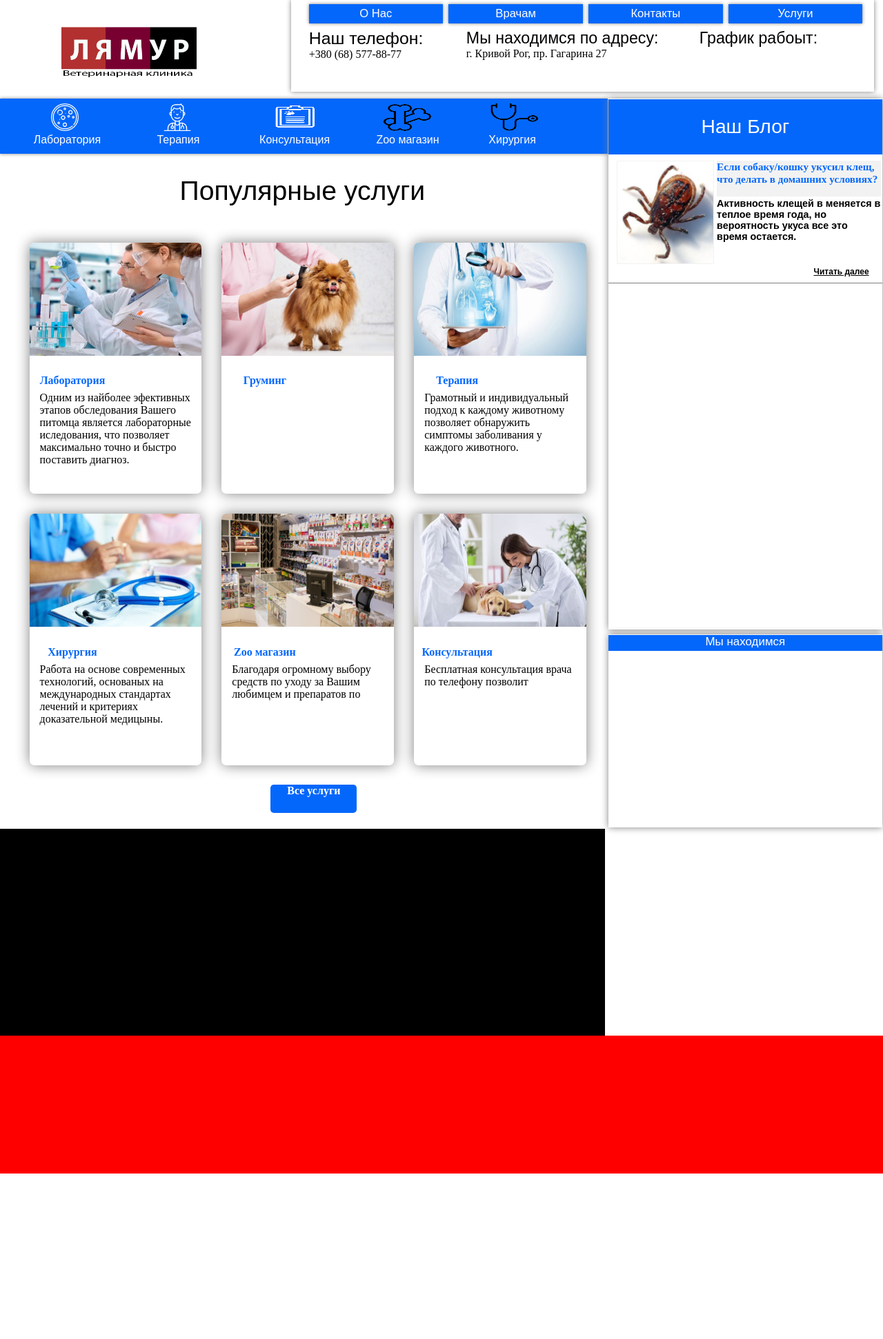
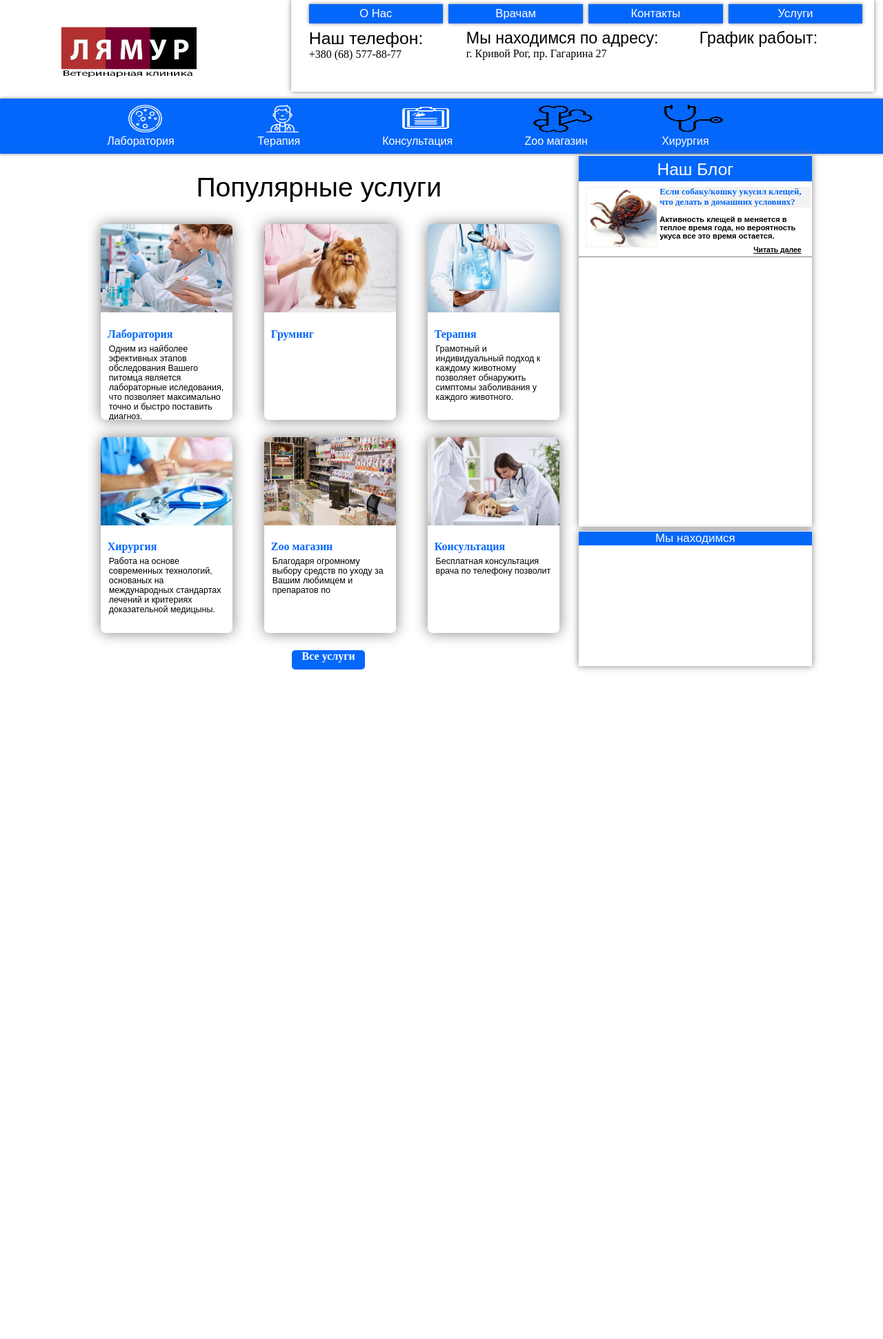
Before and after one commit to MainStar/Lya-mur.ver.2.x, a PHP site: page /index.html in a window 1280 px wide. Shown: the top 1942 px of the page at 69% size. Run offline with PHP 8.4, Linux system fonts and the light colour scheme.

Commit message:
changed block with services and blog

```diff
--- a/index.html
+++ b/index.html
@@ -82,6 +82,7 @@
 				</div>
 			</div>
 		</div>
+		<div class="container_blog_services">
 			<div class="block_blog_map_weather">
 				<div class="block_blog">
 					<div class="block_name_block">
@@ -93,10 +94,10 @@
 						</div>
 						<div class="blog_info">
 							<div class="summary">
-							<a href=""><h4>Если собаку/кошку укусил клещ, что делать в домашних условиях?</h4></a>
+								<a href=""><h4>Если собаку/кошку укусил клещей, что делать в домашних условиях?</h4>	</a>
 							</div>
 							<div class="info">
-							<a><h4>Активность клещей в меняется в теплое время года, но вероятность укуса все это время остается.</h4></a>
+								<a><h4>Активность клещей в меняется в теплое время года, но вероятность укуса все 	это время остается.</h4></a>
 							</div>
 						</div>
 						<div class="blog_link">
@@ -211,12 +212,6 @@
 				</div>
 			</div>
 		</div>
-		<div class="block_contacts">
-
-		</div>
-		<div class="footer">
-
-		</div>
 	</div>
 </body>
 </html>
--- a/styles/services.css
+++ b/styles/services.css
@@ -20,6 +20,7 @@
 	width: 100%;
 	height: 100%;
 	margin-top: 1%;
+	margin-left: %;
 }
 .services_conf{
 	width: 95%;
@@ -29,10 +30,10 @@
 }
 .service{
 	overflow: hidden;
-	width: 30%;
-	height: 45%;
+	width: 27%;
+	height: 50%;
 	margin-top: 3%;
-	margin-left: 3%;
+	margin-left: 5.9%;
 	display: inline-block;
 	border-radius: 7px;
 	box-shadow: 0 0 20px grey;
@@ -58,9 +59,10 @@
 .summary_service{
 	width: 90%;
 	height: 10%;
-	margin-left: -20%;
+	margin-left: 5%;
 	margin-top: -5%;
 	color: #0467FB;
+	text-align: left;
 }
 .summary_service > p{
 	width: 100%;
@@ -68,11 +70,15 @@
 }
 .service_info{
 	width: 90%;
-	height: 50%;
-	margin-top:10%;
+	height: 40%;
+	margin-top:12%;
 	margin-left: 6%;
 	color: black;
 	text-align: left;
+}
+.service_info > p{
+	/*font-size: 90%;*/
+	font: 78% sans-serif;
 }
 .button_services{
 	width: 100%;
--- a/styles/style.css
+++ b/styles/style.css
@@ -108,15 +108,15 @@
 .services{
 	float: left;
 	margin-top: 0.2%;
-	width: 68.8%;
+	width: 100%;
 	height: 4%;
 	background: #0467FB;
 	box-shadow: 0 0 5px grey;
 }
 .services_in_top{
-	width: 95%;
+	width: 80%;
 	height: 100%;
-	margin-left: 3%;
+	margin-left: 10%;
 }
 .service_img{
 	width: 19%;
@@ -145,12 +145,16 @@
 .service_img_info > a{
 	margin-left: 7%;
 }
+.container_blog_services{
+	width: 85%;
+	height: 70%;
+	margin-left: 7%;
+}
 
 /* Конфигурация блока с картой, блогом и погодой */
 .block_blog_map_weather{
 	float: right;
 	margin-right: 0.1%;
-	top: 30.5%;
 	margin-top: 0.2%;
 	width: 31%;
 	height: 70%;
@@ -160,14 +164,14 @@
 .block_blog{
 	overflow-y: auto;
 	overflow-x: hidden;
-	float: right;
+	/*float: right;*/
 	width: 100%;
 	height: 55%;
 	box-shadow: 0 0 10px grey;
 }
 .block_name_block{
 	width: 100%;
-	height: 10.5%;
+	height: 7%;
 	background: #0467FB;
 	font-size: 170%;
 	border-top: 0.2px solid white;
@@ -178,19 +182,19 @@
 	color: white;
 }
 .block_name_block > a > h4{
-	margin-top: 6%;
+	margin-top: 2%;
 	height: 100%;
 	text-align: center;
-	font: 104% sans-serif;
+	font: 90% sans-serif;
 }
 .blog_post{
 	width: 100%;
-	height: 24%;
+	height: 20%;
 	border-bottom: 0.02px solid grey;
 }
 .blog_img{
 	float: left;
-	width: 35%;
+	width: 30%;
 	height: 80%;
 	margin-top: 2%;
 	margin-left: 3%;
@@ -204,7 +208,7 @@
 }
 .blog_info{
 	float: right;
-	width: 60%;
+	width: 65%;
 	height: 80%;
 	margin-top: 2%;
 	margin-right: 1%;
@@ -213,7 +217,7 @@
 .summary{
 	width: 100%;
 	height: 35%;
-	font-size: 95%;
+	font-size: 80%;
 	margin-left: 1%;
 	background: #F2F2F2;
 }
@@ -225,9 +229,9 @@
 .info{
 	width: 100%;
 	height: 64%;
-	margin-top: 1%;
+	margin-top: 5%;
 	margin-left: 1%;
-	font: 90% sans-serif;
+	font: 70% sans-serif;
 	/*background: black;*/
 }
 
@@ -236,8 +240,8 @@
 	height: 10%;
 	float: right;
 	margin-right: -5%;
-	margin-top: 1.5%;
-	font: 75% sans-serif;
+	margin-top: %;
+	font: 65% sans-serif;
 }
 .blog_link > a{
 	color: black;
@@ -257,7 +261,7 @@
 .map_name{
 	margin-top: 0.2%;
 	width: 100%;
-	height: 8%;
+	height: 10%;
 	background: #0467FB;
 }
 .map_name > a{
@@ -270,14 +274,3 @@
 .map_name > a > h4{
 	font: 106% sans-serif;
 }
-.block_contacts{
-	width: 68.5%;
-	height: 15%;
-	margin-top: 83%;
-	background: black;
-}
-.footer{
-	width: 100%;
-	height: 10%;
-	background: red;
-}
```
Lines whose indentation alone changed are shown as unchanged.
